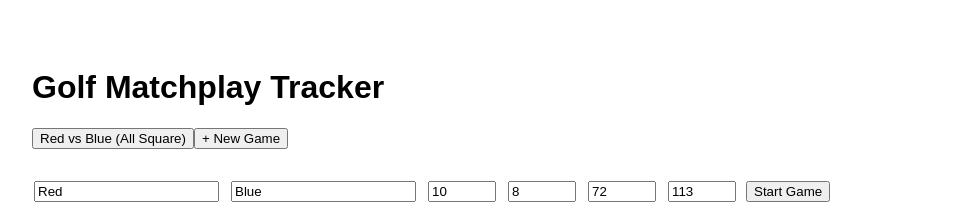
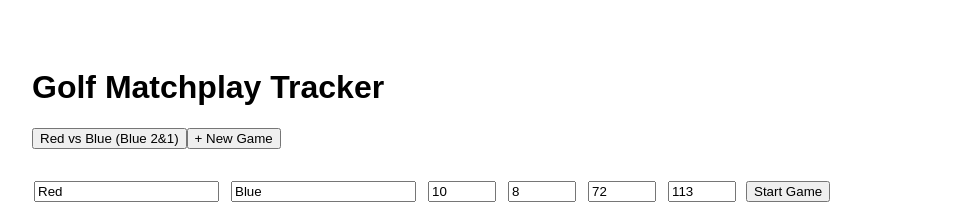
Before and after one commit to ciaranlk/GolfMatchTracker2.0, a React (Vite) app: page / in a window 1280 px wide. Both pictures are taken after a click on the button "+ New Game". Shown: the top 218 px of the page, without its empty margins (158-1121 px from the left). Built offline with nearby package versions, Linux system fonts and the light colour scheme.

Commit message:
Refactor game state updates and match status logic

```diff
--- a/src/App.jsx
+++ b/src/App.jsx
@@ -42,7 +42,7 @@ function App() {
       shotsTo,
       holes: Array.from({ length: 18 }, (_, i) => ({ hole: i + 1, par: 4, si: i + 1, red: 0, blue: 0 })),
     };
-    setGames([...games, newGame]);
+    setGames(prev => [...prev, newGame]);
     setActiveGameIndex(games.length);
   };
 
@@ -79,27 +79,21 @@ function App() {
   const computeMatchStatus = (game) => {
     let redUp = 0;
     let blueUp = 0;
-    let holesPlayed = 0;
+    let remaining = 18;
 
-    for (const hole of game.holes) {
+    for (let i = 0; i < game.holes.length; i++) {
+      const hole = game.holes[i];
       const result = calculateResult(hole);
-      if (hole.red === 0 && hole.blue === 0) break;
-      holesPlayed++;
       if (result === game.redName) redUp++;
       else if (result === game.blueName) blueUp++;
+
+      const holesLeft = 17 - i;
+      if (redUp > blueUp + holesLeft) return `${game.redName} ${redUp - blueUp}&${holesLeft}`;
+      if (blueUp > redUp + holesLeft) return `${game.blueName} ${blueUp - redUp}&${holesLeft}`;
     }
 
-    const diff = redUp - blueUp;
-    const holesRemaining = 18 - holesPlayed;
-
-    if (diff > holesRemaining) return `${game.redName} ${diff}&${holesRemaining}`;
-    if (-diff > holesRemaining) return `${game.blueName} ${-diff}&${holesRemaining}`;
-    if (holesPlayed === 18) {
-      if (diff === 0) return 'All Square';
-      return diff > 0 ? `${game.redName} 1 Up` : `${game.blueName} 1 Up`;
-    }
-    if (diff > 0) return `${game.redName} ${diff} Up`;
-    if (diff < 0) return `${game.blueName} ${-diff} Up`;
+    if (redUp > blueUp) return `${game.redName} ${redUp - blueUp} Up`;
+    if (blueUp > redUp) return `${game.blueName} ${blueUp - redUp} Up`;
     return 'All Square';
   };
 
@@ -146,10 +140,7 @@ function App() {
               {games[activeGameIndex].holes.map((hole, i) => {
                 const result = calculateResult(hole);
                 return (
-                  <tr key={i} className={
-                    result === games[activeGameIndex].redName ? 'red-win' :
-                    result === games[activeGameIndex].blueName ? 'blue-win' : ''
-                  }>
+                  <tr key={i} className={result === games[activeGameIndex].redName ? 'red-row' : result === games[activeGameIndex].blueName ? 'blue-row' : ''}>
                     <td>{hole.hole}</td>
                     <td><input value={hole.par} onChange={e => {
                       const updated = [...games];
```
